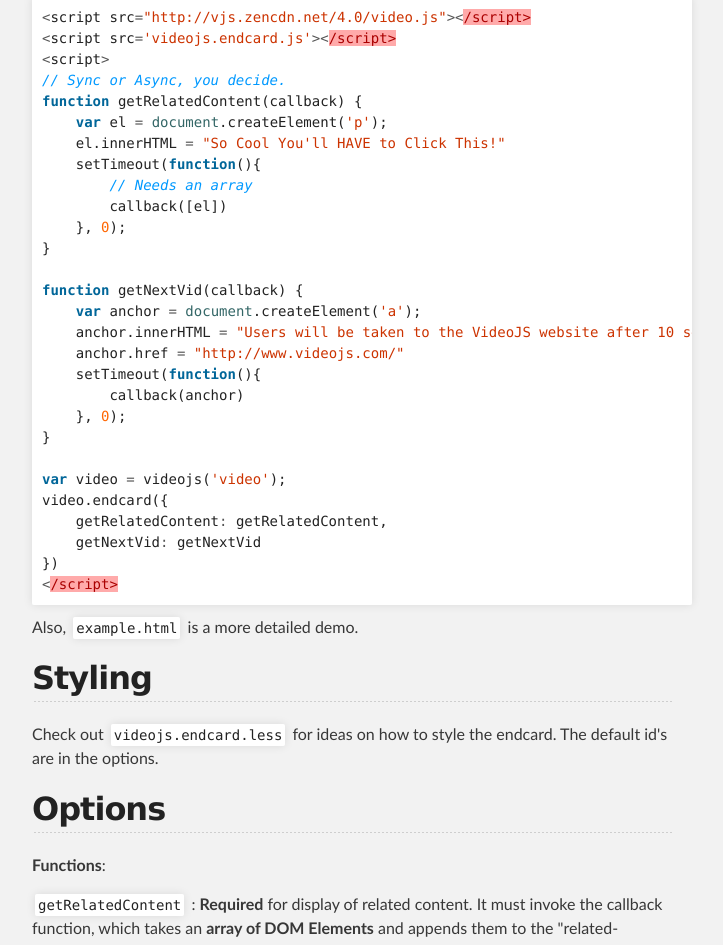
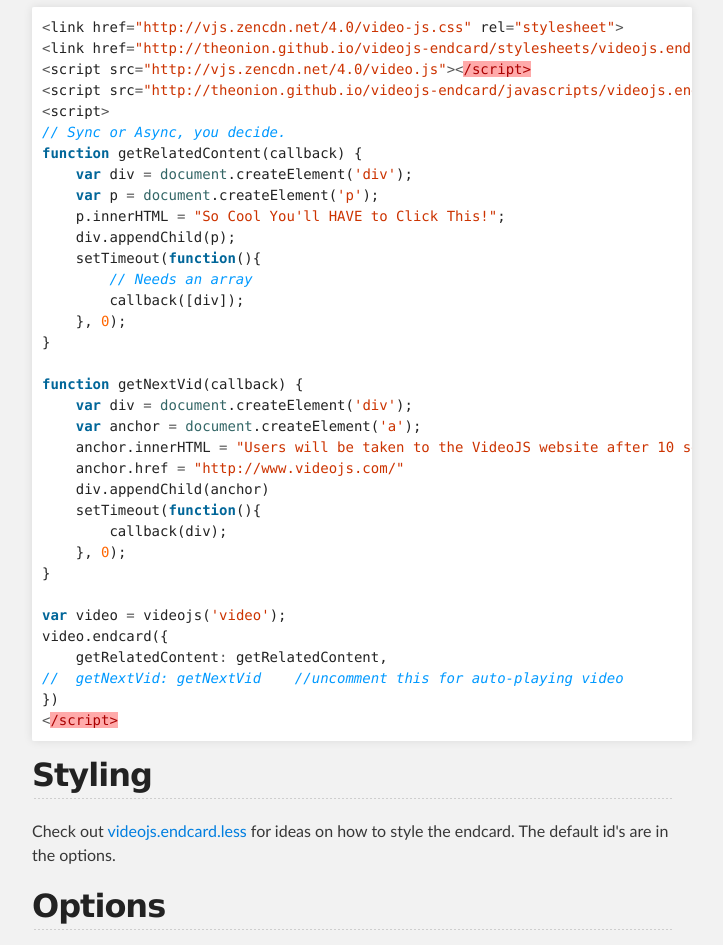
Before and after one commit to theonion/videojs-endcard, a plain HTML site: page index.html in a window 1280 px wide. Shown: the part 612-1557 px from the top of the page, without its empty margins (288-1011 px from the left). Drawn offline with Linux system fonts and the light colour scheme.

Commit message:
Create gh-pages branch via GitHub

```diff
--- a/index.html
+++ b/index.html
@@ -31,54 +31,60 @@
     <!-- MAIN CONTENT -->
     <div id="main_content_wrap" class="outer">
       <section id="main_content" class="inner">
-        <h2>
-<a name="videojs-end-cards" class="anchor" href="#videojs-end-cards"><span class="octicon octicon-link"></span></a>VideoJS End Cards</h2>
+        <p>Skip to the end to see the end card:</p>
+
+<p><p>Video Playback Not Supported</p>
+</p>
 
 <p>This plugin adds an end card container, which shows/hides based on the VideoJS's <code>playing</code> and <code>ended</code> events. By implementing the <code>getRelatedContent</code> function, it can display thumbnails for content your users might be interested in, and you can implement the <code>getNextVid</code> function to drive your users to a page after <code>x</code> amount of seconds.</p>
 
 <p>The plugin is unopiniated on what kind of markup your thumbnails have - it just takes whatever you give it and appends it to the corresponding container div.</p>
 
-<p>Fork the repo and take a look!</p>
+<p>Clone the repo and take a look!</p>
 
 <h2>
-<a name="example" class="anchor" href="#example"><span class="octicon octicon-link"></span></a>Example</h2>
+<a name="getting-started" class="anchor" href="#getting-started"><span class="octicon octicon-link"></span></a>Getting Started</h2>
 
-<div class="highlight highlight-js"><pre><span class="o">&lt;</span><span class="nx">script</span> <span class="nx">src</span><span class="o">=</span><span class="s2">"http://vjs.zencdn.net/4.0/video.js"</span><span class="o">&gt;&lt;</span><span class="err">/script&gt;</span>
-<span class="o">&lt;</span><span class="nx">script</span> <span class="nx">src</span><span class="o">=</span><span class="s1">'videojs.endcard.js'</span><span class="o">&gt;&lt;</span><span class="err">/script&gt;</span>
+<div class="highlight highlight-js"><pre><span class="o">&lt;</span><span class="nx">link</span> <span class="nx">href</span><span class="o">=</span><span class="s2">"http://vjs.zencdn.net/4.0/video-js.css"</span> <span class="nx">rel</span><span class="o">=</span><span class="s2">"stylesheet"</span><span class="o">&gt;</span>
+<span class="o">&lt;</span><span class="nx">link</span> <span class="nx">href</span><span class="o">=</span><span class="s2">"http://theonion.github.io/videojs-endcard/stylesheets/videojs.endcard.css"</span> <span class="nx">rel</span><span class="o">=</span><span class="s2">"stylesheet"</span><span class="o">&gt;</span>
+<span class="o">&lt;</span><span class="nx">script</span> <span class="nx">src</span><span class="o">=</span><span class="s2">"http://vjs.zencdn.net/4.0/video.js"</span><span class="o">&gt;&lt;</span><span class="err">/script&gt;</span>
+<span class="o">&lt;</span><span class="nx">script</span> <span class="nx">src</span><span class="o">=</span><span class="s2">"http://theonion.github.io/videojs-endcard/javascripts/videojs.endcard.js"</span><span class="o">&gt;&lt;</span><span class="err">/script&gt;</span>
 <span class="o">&lt;</span><span class="nx">script</span><span class="o">&gt;</span>
 <span class="c1">// Sync or Async, you decide.</span>
 <span class="kd">function</span> <span class="nx">getRelatedContent</span><span class="p">(</span><span class="nx">callback</span><span class="p">)</span> <span class="p">{</span>
-    <span class="kd">var</span> <span class="nx">el</span> <span class="o">=</span> <span class="nb">document</span><span class="p">.</span><span class="nx">createElement</span><span class="p">(</span><span class="s1">'p'</span><span class="p">);</span>
-    <span class="nx">el</span><span class="p">.</span><span class="nx">innerHTML</span> <span class="o">=</span> <span class="s2">"So Cool You'll HAVE to Click This!"</span>
+    <span class="kd">var</span> <span class="nx">div</span> <span class="o">=</span> <span class="nb">document</span><span class="p">.</span><span class="nx">createElement</span><span class="p">(</span><span class="s1">'div'</span><span class="p">);</span>
+    <span class="kd">var</span> <span class="nx">p</span> <span class="o">=</span> <span class="nb">document</span><span class="p">.</span><span class="nx">createElement</span><span class="p">(</span><span class="s1">'p'</span><span class="p">);</span>
+    <span class="nx">p</span><span class="p">.</span><span class="nx">innerHTML</span> <span class="o">=</span> <span class="s2">"So Cool You'll HAVE to Click This!"</span><span class="p">;</span>
+    <span class="nx">div</span><span class="p">.</span><span class="nx">appendChild</span><span class="p">(</span><span class="nx">p</span><span class="p">);</span>
     <span class="nx">setTimeout</span><span class="p">(</span><span class="kd">function</span><span class="p">(){</span>
         <span class="c1">// Needs an array</span>
-        <span class="nx">callback</span><span class="p">([</span><span class="nx">el</span><span class="p">])</span>
+        <span class="nx">callback</span><span class="p">([</span><span class="nx">div</span><span class="p">]);</span>
     <span class="p">},</span> <span class="mi">0</span><span class="p">);</span>
 <span class="p">}</span>
 
 <span class="kd">function</span> <span class="nx">getNextVid</span><span class="p">(</span><span class="nx">callback</span><span class="p">)</span> <span class="p">{</span>
+    <span class="kd">var</span> <span class="nx">div</span> <span class="o">=</span> <span class="nb">document</span><span class="p">.</span><span class="nx">createElement</span><span class="p">(</span><span class="s1">'div'</span><span class="p">);</span>
     <span class="kd">var</span> <span class="nx">anchor</span> <span class="o">=</span> <span class="nb">document</span><span class="p">.</span><span class="nx">createElement</span><span class="p">(</span><span class="s1">'a'</span><span class="p">);</span>
     <span class="nx">anchor</span><span class="p">.</span><span class="nx">innerHTML</span> <span class="o">=</span> <span class="s2">"Users will be taken to the VideoJS website after 10 seconds!"</span>
     <span class="nx">anchor</span><span class="p">.</span><span class="nx">href</span> <span class="o">=</span> <span class="s2">"http://www.videojs.com/"</span>
+    <span class="nx">div</span><span class="p">.</span><span class="nx">appendChild</span><span class="p">(</span><span class="nx">anchor</span><span class="p">)</span>
     <span class="nx">setTimeout</span><span class="p">(</span><span class="kd">function</span><span class="p">(){</span>
-        <span class="nx">callback</span><span class="p">(</span><span class="nx">anchor</span><span class="p">)</span>
+        <span class="nx">callback</span><span class="p">(</span><span class="nx">div</span><span class="p">);</span>
     <span class="p">},</span> <span class="mi">0</span><span class="p">);</span>
 <span class="p">}</span>
 
 <span class="kd">var</span> <span class="nx">video</span> <span class="o">=</span> <span class="nx">videojs</span><span class="p">(</span><span class="s1">'video'</span><span class="p">);</span>
 <span class="nx">video</span><span class="p">.</span><span class="nx">endcard</span><span class="p">({</span>
     <span class="nx">getRelatedContent</span><span class="o">:</span> <span class="nx">getRelatedContent</span><span class="p">,</span>
-    <span class="nx">getNextVid</span><span class="o">:</span> <span class="nx">getNextVid</span>
+<span class="c1">//  getNextVid: getNextVid    //uncomment this for auto-playing video</span>
 <span class="p">})</span>
 <span class="o">&lt;</span><span class="err">/script&gt;</span>
 </pre></div>
 
-<p>Also, <code>example.html</code> is a more detailed demo.</p>
-
 <h2>
 <a name="styling" class="anchor" href="#styling"><span class="octicon octicon-link"></span></a>Styling</h2>
 
-<p>Check out <code>videojs.endcard.less</code> for ideas on how to style the endcard. The default id's are in the options.</p>
+<p>Check out <a href="http://theonion.github.io/videojs-endcard/stylesheets/videojs.endcard.less">videojs.endcard.less</a> for ideas on how to style the endcard. The default id's are in the options.</p>
 
 <h2>
 <a name="options" class="anchor" href="#options"><span class="octicon octicon-link"></span></a>Options</h2>
```
Also changed, not shown: params.json (+1 -1 lines).
